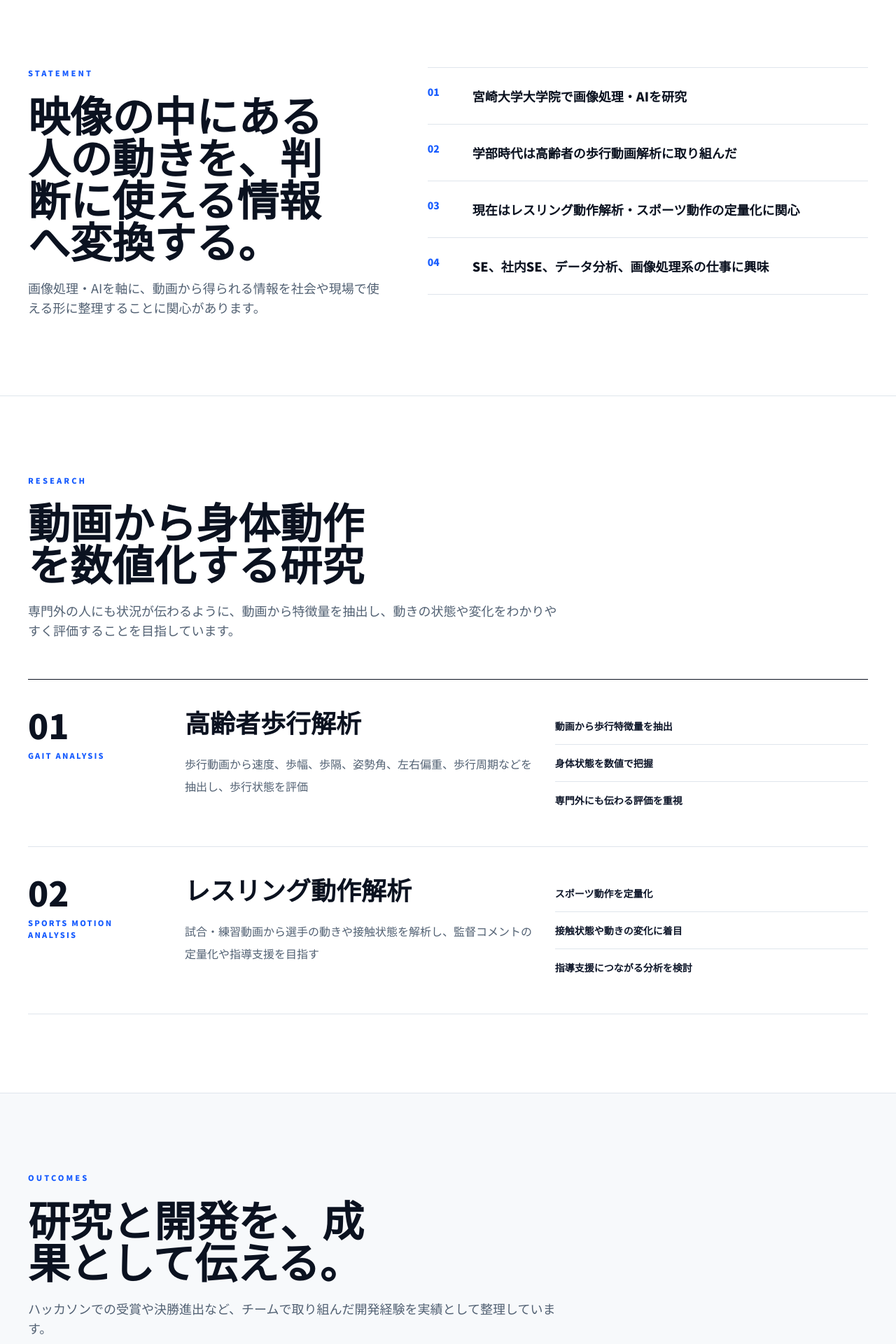
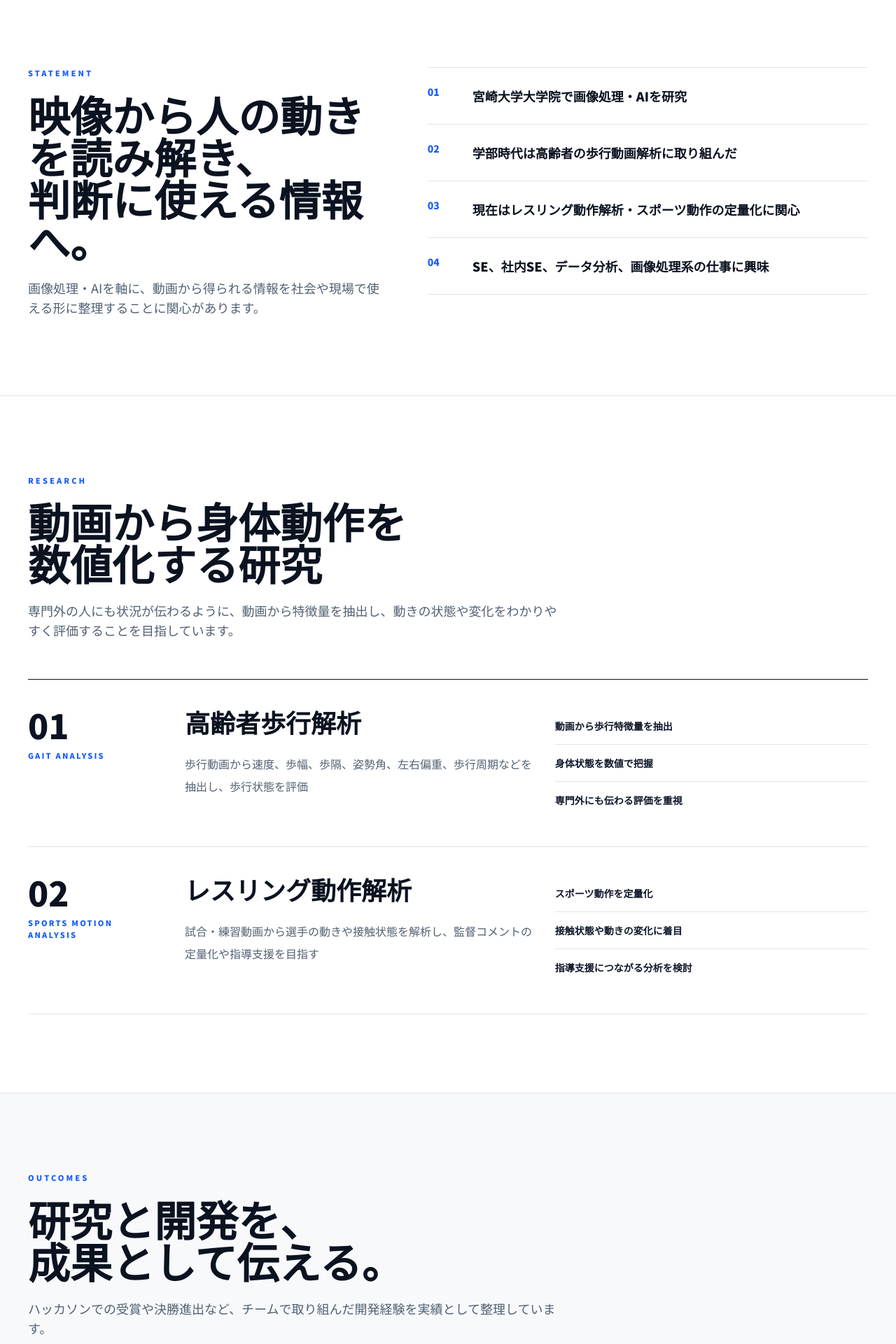
Before and after one commit to Kouki699/My-portfolio, a Next.js app: page / in a window 1280 px wide. Shown: the part 1120-3040 px from the top of the page at 70% size. Built offline with nearby package versions, Linux system fonts and the light colour scheme.

Commit message:
Improve title line breaks

```diff
--- a/components/About.tsx
+++ b/components/About.tsx
@@ -7,7 +7,7 @@ export function About() {
       <div className="section-shell grid gap-14 lg:grid-cols-[0.9fr_1.1fr]">
         <SectionHeading
           label="Statement"
-          title="映像の中にある人の動きを、判断に使える情報へ変換する。"
+          title={["映像から人の動きを読み解き、", "判断に使える情報へ。"]}
           lead="画像処理・AIを軸に、動画から得られる情報を社会や現場で使える形に整理することに関心があります。"
         />
         <div className="border-t border-line">
--- a/components/Achievements.tsx
+++ b/components/Achievements.tsx
@@ -7,7 +7,7 @@ export function Achievements() {
       <div className="section-shell">
         <SectionHeading
           label="Outcomes"
-          title="研究と開発を、成果として伝える。"
+          title={["研究と開発を、", "成果として伝える。"]}
           lead="ハッカソンでの受賞や決勝進出など、チームで取り組んだ開発経験を実績として整理しています。"
         />
         <div className="mt-14 grid border-y border-line bg-white lg:grid-cols-3">
--- a/components/CareerInterest.tsx
+++ b/components/CareerInterest.tsx
@@ -8,7 +8,7 @@ export function CareerInterest() {
       <div className="section-shell grid gap-14 lg:grid-cols-[0.9fr_1.1fr]">
         <SectionHeading
           label="Interest"
-          title="技術で、現場の判断と業務改善を支える。"
+          title={["現場の判断と", "業務改善を支える技術。"]}
           lead="技術で現場の課題を整理し、使いやすい仕組みや分析に落とし込む仕事に関心があります。"
         />
         <div className="grid border-t border-line sm:grid-cols-2">
--- a/components/Contact.tsx
+++ b/components/Contact.tsx
@@ -41,7 +41,7 @@ export function Contact() {
       <div className="section-shell">
         <SectionHeading
           label="Contact"
-          title="Research, engineering, and collaboration."
+          title={["Research, Engineering,", "and Collaboration."]}
           lead="GitHub、メール、ポートフォリオURLは data/profile.ts から差し替えできます。XやLinkedInも後から追加できます。"
           tone="dark"
         />
--- a/components/Projects.tsx
+++ b/components/Projects.tsx
@@ -12,7 +12,7 @@ export function Projects() {
       <div className="section-shell">
         <SectionHeading
           label="Projects"
-          title="研究・開発の経験を、実装と発表につなげる。"
+          title={["研究・開発の経験を、", "実装と発表につなげる。"]}
           lead="研究だけでなく、アプリ開発や発表資料作成など、チームで形にする経験も掲載しています。"
         />
         <div className="mt-14 border-t border-navy">
--- a/components/Research.tsx
+++ b/components/Research.tsx
@@ -7,7 +7,7 @@ export function Research() {
       <div className="section-shell">
         <SectionHeading
           label="Research"
-          title="動画から身体動作を数値化する研究"
+          title={["動画から身体動作を", "数値化する研究"]}
           lead="専門外の人にも状況が伝わるように、動画から特徴量を抽出し、動きの状態や変化をわかりやすく評価することを目指しています。"
         />
         <div className="mt-14 border-t border-navy">
--- a/components/SectionHeading.tsx
+++ b/components/SectionHeading.tsx
@@ -1,6 +1,6 @@
 type SectionHeadingProps = {
   label: string;
-  title: string;
+  title: string | string[];
   lead?: string;
   tone?: "light" | "dark";
 };
@@ -12,14 +12,21 @@ export function SectionHeading({
   tone = "light",
 }: SectionHeadingProps) {
   const isDark = tone === "dark";
+  const titleClass = isDark ? "section-title text-white" : "section-title";
 
   return (
     <div className="max-w-5xl">
       <p className={isDark ? "section-label text-blue-200" : "section-label"}>
         {label}
       </p>
-      <h2 className={isDark ? "section-title text-white" : "section-title text-balance"}>
-        {title}
+      <h2 className={titleClass}>
+        {Array.isArray(title)
+          ? title.map((line) => (
+              <span key={line} className="block">
+                {line}
+              </span>
+            ))
+          : title}
       </h2>
       {lead ? (
         <p className={isDark ? "section-lead text-white/72" : "section-lead"}>
--- a/components/Skills.tsx
+++ b/components/Skills.tsx
@@ -8,7 +8,7 @@ export function Skills() {
       <div className="section-shell">
         <SectionHeading
           label="Skills"
-          title="分析、実装、可視化を横断する技術スタック。"
+          title={["分析・実装・可視化。", "研究を支える技術スタック。"]}
           lead="画像処理、機械学習、アプリ開発、資料作成まで、研究と開発の場面で使ってきたスキルです。"
         />
         <div className="mt-14 flex flex-wrap border-t border-line">
```
